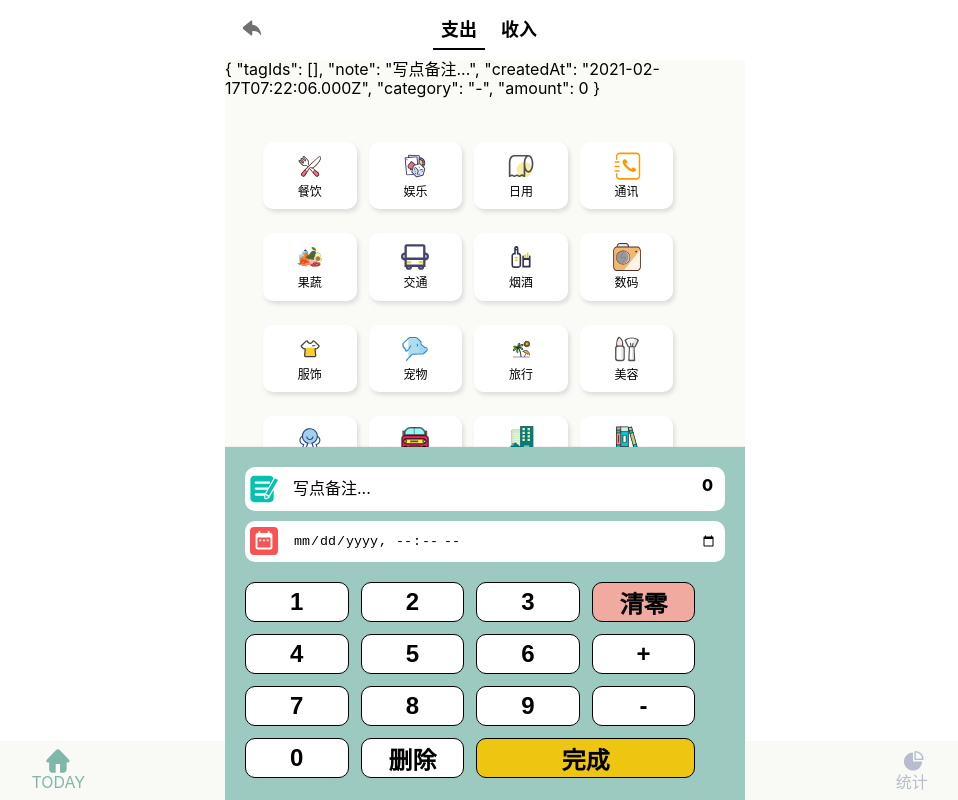
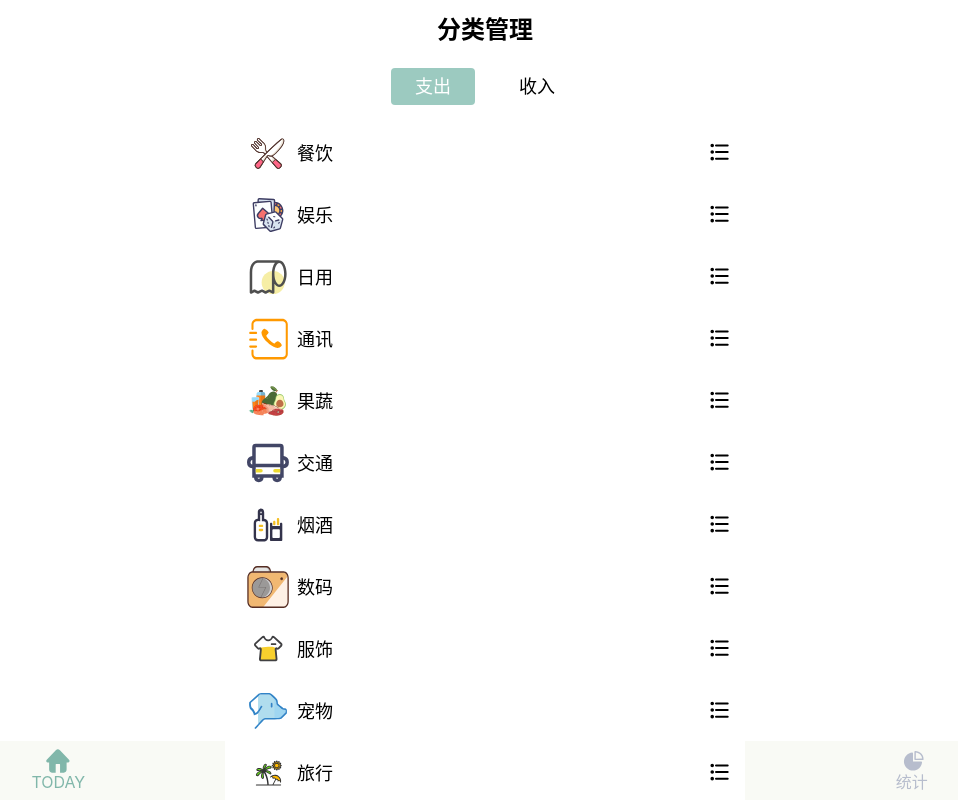
Before and after one commit to wangpf1129/bookkeeping-vue, a Vue app: page /#/home/money/edit in a window 1280 px wide. Before the commit this address led to /#/home/money. Shown: the whole page, without its empty margins (155-1113 px from the left). Built offline with nearby package versions, Linux system fonts and the light colour scheme.

Commit message:
写了Edit组件页面的样式， 以及 tagList 的本地存储 以及在Edit页面中渲染

```diff
--- /dev/null
+++ b/src/components/common/TypeSection/TypeSection.vue
@@ -0,0 +1,26 @@
+<template>
+  <div class="typeSection-wrapper">
+    <CategorySection class="typeStyle" :type.sync="category"/>
+  </div>
+</template>
+
+<script lang="ts">
+  import Vue from 'vue';
+  import {Component} from 'vue-property-decorator';
+  import CategorySection from '@/views/Home/childComps/Money/CategorySection.vue';
+  @Component({
+    components: {CategorySection}
+  })
+  export default class TypeSection extends Vue {
+    category = '-'
+  }
+</script>
+
+<style lang="scss" scoped>
+  .typeSection-wrapper {
+    margin-top: 12px;
+    margin-bottom: 22px;
+    display: flex;
+    justify-content: center;
+  }
+</style>
--- /dev/null
+++ b/src/models/recordListModel.ts
@@ -0,0 +1,14 @@
+const localStorageName = 'recordList';
+const recordListModel = {
+  clone(data: RecordItem[] | RecordItem){
+    return JSON.parse(JSON.stringify(data))
+  },
+  fetch() {
+    return JSON.parse(window.localStorage.getItem(localStorageName) || '[]') as RecordItem[];
+  },
+  save(data: RecordItem[]) {
+    return window.localStorage.setItem(localStorageName, JSON.stringify(data));
+  }
+};
+
+export {recordListModel};
--- /dev/null
+++ b/src/models/tagListModel.ts
@@ -0,0 +1,55 @@
+const localStorageName = 'tagList';
+
+type Tag = {
+  id: number;
+  name: string;
+  iconName: string;
+  mold: string;
+}
+type TagListModel = {
+  tags: Tag[];
+  fetch: () => Tag[];
+  save: () => void;
+}
+const tagListModel: TagListModel = {
+  tags: [
+    {id: 1, name: '餐饮', iconName: '1', mold: '-'},  // 1
+    {id: 2, name: '娱乐', iconName: '2', mold: '-'},  // 2
+    {id: 3, name: '日用', iconName: '3', mold: '-'},  // 3
+    {id: 4, name: '通讯', iconName: '4', mold: '-'},  // 4
+    {id: 5, name: '果蔬', iconName: '5', mold: '-'},  // 5
+    {id: 6, name: '交通', iconName: '6', mold: '-'},  // 6
+    {id: 7, name: '烟酒', iconName: '7', mold: '-'},  // 7
+    {id: 8, name: '数码', iconName: '8', mold: '-'},  // 8
+    {id: 9, name: '服饰', iconName: '9', mold: '-'},  // 9
+    {id: 10, name: '宠物', iconName: '10', mold: '-'},  // 10
+    {id: 11, name: '旅行', iconName: '11', mold: '-'},  // 11
+    {id: 12, name: '美容', iconName: '12', mold: '-'},  // 12
+    {id: 13, name: '社交', iconName: '13', mold: '-'},  // 13,
+    {id: 14, name: '汽车', iconName: '14', mold: '-'},  // 14
+    {id: 15, name: '住房', iconName: '15', mold: '-'},  // 15
+    {id: 16, name: '书籍', iconName: '16', mold: '-'},  // 16
+    {id: 17, name: '长辈', iconName: '17', mold: '-'},  // 17
+    {id: 18, name: '彩票', iconName: '18', mold: '-'},  // 18
+    {id: 19, name: '学习', iconName: '19', mold: '-'},  // 19
+    {id: 20, name: '办公', iconName: '20', mold: '-'},  // 20
+    {id: 21, name: '礼物', iconName: '21', mold: '-'},  // 21
+    {id: 22, name: '运动', iconName: '22', mold: '-'},  // 22
+    {id: 23, name: '零食', iconName: '23', mold: '-'},  // 23
+    {id: 24, name: '维修', iconName: '24', mold: '-'},  // 24
+    {id: 25, name: '工资', iconName: '001', mold: '+'},  // 25
+    {id: 26, name: '兼职', iconName: '002', mold: '+'},  // 25
+    {id: 27, name: '理财', iconName: '003', mold: '+'},  // 25
+    {id: 28, name: '礼金', iconName: '004', mold: '+'},  // 25
+    {id: 29, name: '其他', iconName: '005', mold: '+'},  // 25
+  ],
+  fetch() {
+    this.tags = JSON.parse(window.localStorage.getItem(localStorageName) || '[]');
+    return this.tags
+  },
+  save() {
+    window.localStorage.setItem(localStorageName, JSON.stringify(this.tags));
+  }
+};
+
+export {tagListModel};
--- a/src/router/index.ts
+++ b/src/router/index.ts
@@ -25,7 +25,7 @@ const routes: Array<RouteConfig> = [
         children:[
           {
             path:'edit',
-            component:Edit
+            component:Edit,
           }
         ]
       },
--- a/src/views/Home/childComps/Edit/Edit.vue
+++ b/src/views/Home/childComps/Edit/Edit.vue
@@ -1,17 +1,98 @@
 <template>
-  <div>edit.vue</div>
+  <div class="edit-wrapper">
+    <TopNav>
+      <span slot="title">分类管理</span>
+    </TopNav>
+    <TypeSection/>
+    <section class="tags-list">
+      <ul>
+        <li v-for="tag in tags" :key="tag.id">
+          <div class="tags">
+            <Icon :iconName="tag.iconName"/>
+            <span>{{tag.name}}</span>
+          </div>
+          <router-link to="xxx">
+            <Icon iconName="more"/>
+          </router-link>
+        </li>
+      </ul>
+    </section>
+  </div>
 </template>
 
 <script lang="ts">
   import Vue from 'vue';
   import {Component} from 'vue-property-decorator';
+  import TopNav from '@/components/common/TopNav/TopNav.vue';
+  import TypeSection from '@/components/common/TypeSection/TypeSection.vue';
+  import {tagListModel} from '@/models/tagListModel';
 
-  @Component
+  tagListModel.save()
+  tagListModel.fetch()
+  @Component({
+    components: {TypeSection, TopNav}
+  })
+
   export default class Edit extends Vue {
+      tags = tagListModel.tags
 
   }
 </script>
 
 <style lang="scss" scoped>
+  .edit-wrapper {
+    max-width: 520px;
+    margin: 0 auto;
+    background-color: #fff;
+    height: 100vh;
+    position: absolute;
+    top: 0;
+    left: 0;
+    bottom: 0;
+    right: 0;
+    overflow-y: auto;
+    overflow-x: hidden;
+    z-index: 1;
+    display: flex;
+    flex-direction: column;
 
+    .tags-list {
+      flex: 1;
+      overflow-y: auto;
+
+      ul {
+        display: flex;
+        flex-direction: column;
+        justify-content: center;
+      }
+
+      li {
+        display: flex;
+        align-items: center;
+        justify-content: space-between;
+        padding: 10px 12px;
+        margin-left: 10px;
+
+        > .tags {
+          display: flex;
+          align-items: center;
+
+          > span {
+            padding-left: 8px;
+            font-size: 18px;
+          }
+
+          > .icon {
+            width: 42px;
+            height: 42px;
+          }
+        }
+
+        .icon {
+          width: 24px;
+          height: 24px;
+        }
+      }
+    }
+  }
 </style>
--- a/src/views/Home/childComps/Money/CategorySection.vue
+++ b/src/views/Home/childComps/Money/CategorySection.vue
@@ -1,5 +1,5 @@
 <template>
-  <div class="category-wrapper">
+  <div class="category-wrapper" :class="typeStyle">
     <span :class="type === '-' && 'selected'" @click="selectType('-')">支出</span>
     <span :class="type === '+' && 'selected'" @click="selectType('+')">收入</span>
   </div>
@@ -11,15 +11,14 @@
 
   @Component
   export default class CategorySection extends Vue {
-    @Prop() readonly type!: string
-
+    @Prop(String) readonly type!: string;
+    @Prop(String) readonly typeStyle!: string;
     selectType(type: string) {
       if (type !== '-' && type !== '+') {
         throw new Error('Type is unknown');
       }
-      this.$emit('update:type',type)
+      this.$emit('update:type', type);
     }
-
   }
 </script>
 
@@ -36,5 +35,23 @@
     .selected {
       border-bottom: 2px solid #000;
     }
+
+    &.typeStyle {
+      span {
+        padding: 8px 24px;
+        font-size: 18px;
+        margin-right: 10px;
+        margin-left: 10px;
+      }
+
+      .selected {
+        background-color: #9ccac0;
+        border: none;
+        color: white;
+        border-radius: 4px;
+      }
+    }
   }
+
+
 </style>
--- a/src/views/Home/childComps/Money/KeyboardSection.vue
+++ b/src/views/Home/childComps/Money/KeyboardSection.vue
@@ -1,7 +1,7 @@
 <template>
   <div class="keyboard-wrapper">
     <NotesSection @update:value="onUpdateNotes" :note.sync="note"/>
-    <NumberPadSection @update:value="onUpdateAmount" :amount.sync="amount"/>
+    <NumberPadSection @update:value="onUpdateAmount" :amount.sync="amount" @onSubmit="onSubmit"/>
   </div>
 </template>
 
@@ -26,6 +26,9 @@
     onUpdateAmount(amount: number) {
       this.$emit('update:amount', amount);
     }
+    onSubmit(){
+      this.$emit('onSubmit')
+    }
   }
 </script>
 
--- a/src/views/Home/childComps/Money/Money.vue
+++ b/src/views/Home/childComps/Money/Money.vue
@@ -1,13 +1,12 @@
 <template>
   <div class="money-wrapper">
     <TopNav name="back">
-      <CategorySection slot="title"  :type.sync="selected.category" />
+      <CategorySection slot="title" :type.sync="selected.category"/>
     </TopNav>
     <section class="main">
-      {{selected}}
-      <TagsSection :tags.sync="tags"  :tagIds.sync="selected.tagIds" />
+      <TagsSection :tags.sync="tags" :tagIds.sync="selected.tagIds"/>
     </section>
-    <KeyboardSection  :amount.sync="selected.amount" :note.sync="selected.note"/>
+    <KeyboardSection :amount.sync="selected.amount" :note.sync="selected.note" @onSubmit="saveRecord"/>
   </div>
 </template>
 
@@ -18,10 +17,11 @@
   import KeyboardSection from '@/views/Home/childComps/Money/KeyboardSection.vue';
 
   import Vue from 'vue';
-  import {Component} from 'vue-property-decorator';
+  import {Component, Watch} from 'vue-property-decorator';
+  import {recordListModel} from '@/models/recordListModel';
   // import {createId} from '@/common/createId';
 
-  type Category = '-' | '+'
+
   @Component({
     components: {TopNav, CategorySection, TagsSection, KeyboardSection}
   })
@@ -58,14 +58,27 @@
       {id: 28, name: '礼金', iconName: '004', mold: '+'},  // 25
       {id: 29, name: '其他', iconName: '005', mold: '+'},  // 25
     ];
-    selected = {
-      tagIds: [] as number[], // 标签
+    // 初始值
+    selected: RecordItem = {
+      tagIds: [], // 标签
       note: '写点备注...',  // 备注
       createdAt: new Date().toISOString(), //日期
-      category: '-' as Category, // 收入/支出
+      category: '-', // 收入/支出
       amount: 0  // 总和
     };
 
+    recordList = recordListModel.fetch();
+
+    saveRecord() {
+      const newRecord: RecordItem = recordListModel.clone(this.selected);
+      console.log(newRecord);
+      this.recordList.push(newRecord);
+    }
+
+    @Watch('recordList')
+    onRecordListChange() {
+      recordListModel.save(this.recordList)
+    }
   }
 </script>
 
--- a/src/views/Home/childComps/Money/NumberPadSection.vue
+++ b/src/views/Home/childComps/Money/NumberPadSection.vue
@@ -16,7 +16,7 @@
       <button>-</button>
       <button>0</button>
       <button>删除</button>
-      <button class="complete">{{result}}</button>
+      <button class="complete" >{{result}}</button>
     </section>
   </div>
 </template>
@@ -40,6 +40,10 @@
       if (text === null) return;
       this.output = generateOutput(text, this.output);
       this.$emit('update:value', parseFloat(this.output));
+      if(text === '完成'){
+        this.$emit('onSubmit')
+        this.output = '0'
+      }
     }
   }
 </script>
--- a/src/views/Home/childComps/Money/TagsSection.vue
+++ b/src/views/Home/childComps/Money/TagsSection.vue
@@ -11,7 +11,7 @@
       <li>
         <Icon iconName="set"/>
         <span>
-          <router-link to='home/money/edit'>设置</router-link>
+          <router-link to='/home/money/edit'>设置</router-link>
          </span>
       </li>
     </ol>
@@ -25,8 +25,8 @@
 
   @Component
   export default class TagsSection extends Vue {
-    @Prop() tags: { id: number; name: string; iconName: string; mold: string }[] | undefined;
-    @Prop() readonly tagIds!: number[];
+    @Prop(Array) tags: { id: number; name: string; iconName: string; mold: string }[] | undefined;
+    @Prop(Array) readonly tagIds!: number[];
 
     selectedTagIds: number[] = [];
 
```
Also changed, not shown: src/custom.d.ts (added, +7 -0 lines).
